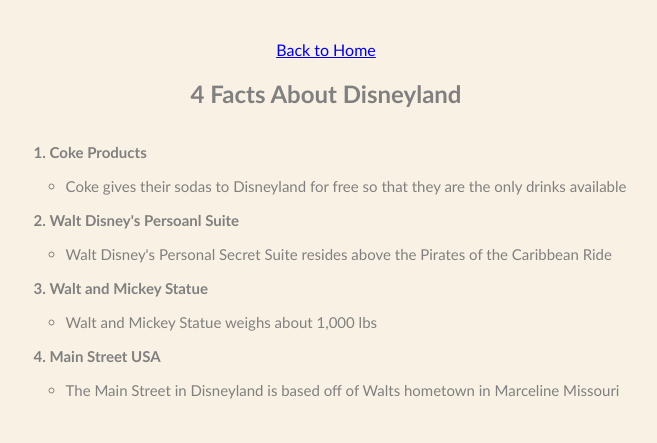
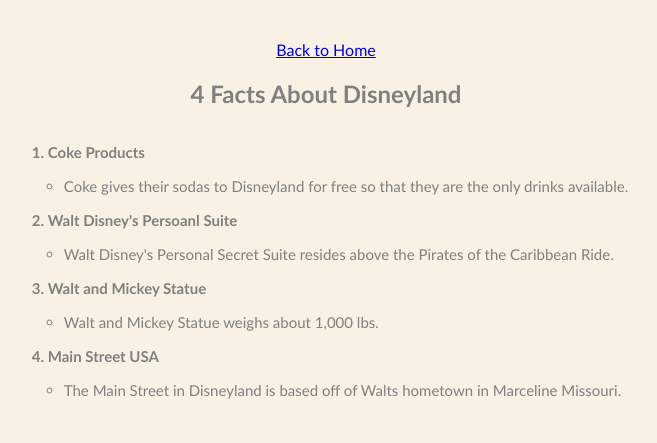
Before and after one commit to jessicamollinet/IS201FinalProject, a plain HTML site: page scratch.html in a window 1280 px wide. Shown: the top 443 px of the page, 314-971 px from the left. Drawn offline with Linux system fonts and the light colour scheme.

Commit message:
Update scratch.html

```diff
--- a/scratch.html
+++ b/scratch.html
@@ -14,19 +14,19 @@
         <ol>
             <li>Coke Products</li>
                 <ul>
-                    <li>Coke gives their sodas to Disneyland for free so that they are the only drinks available</li>
+                    <li>Coke gives their sodas to Disneyland for free so that they are the only drinks available.</li>
                 </ul>
             <li>Walt Disney's Persoanl Suite</li>
                 <ul>
-                    <li>Walt Disney's Personal Secret Suite resides above the Pirates of the Caribbean Ride</li>
+                    <li>Walt Disney's Personal Secret Suite resides above the Pirates of the Caribbean Ride.</li>
                 </ul>
              <li>Walt and Mickey Statue</li>
                 <ul>
-                    <li>Walt and Mickey Statue weighs about 1,000 lbs</li>
+                    <li>Walt and Mickey Statue weighs about 1,000 lbs.</li>
                 </ul>
             <li>Main Street USA</li>
                 <ul>
-                    <li>The Main Street in Disneyland is based off of Walts hometown in Marceline Missouri</li>
+                    <li>The Main Street in Disneyland is based off of Walts hometown in Marceline Missouri.</li>
                 </ul>
         </ol>
         <div>
```
